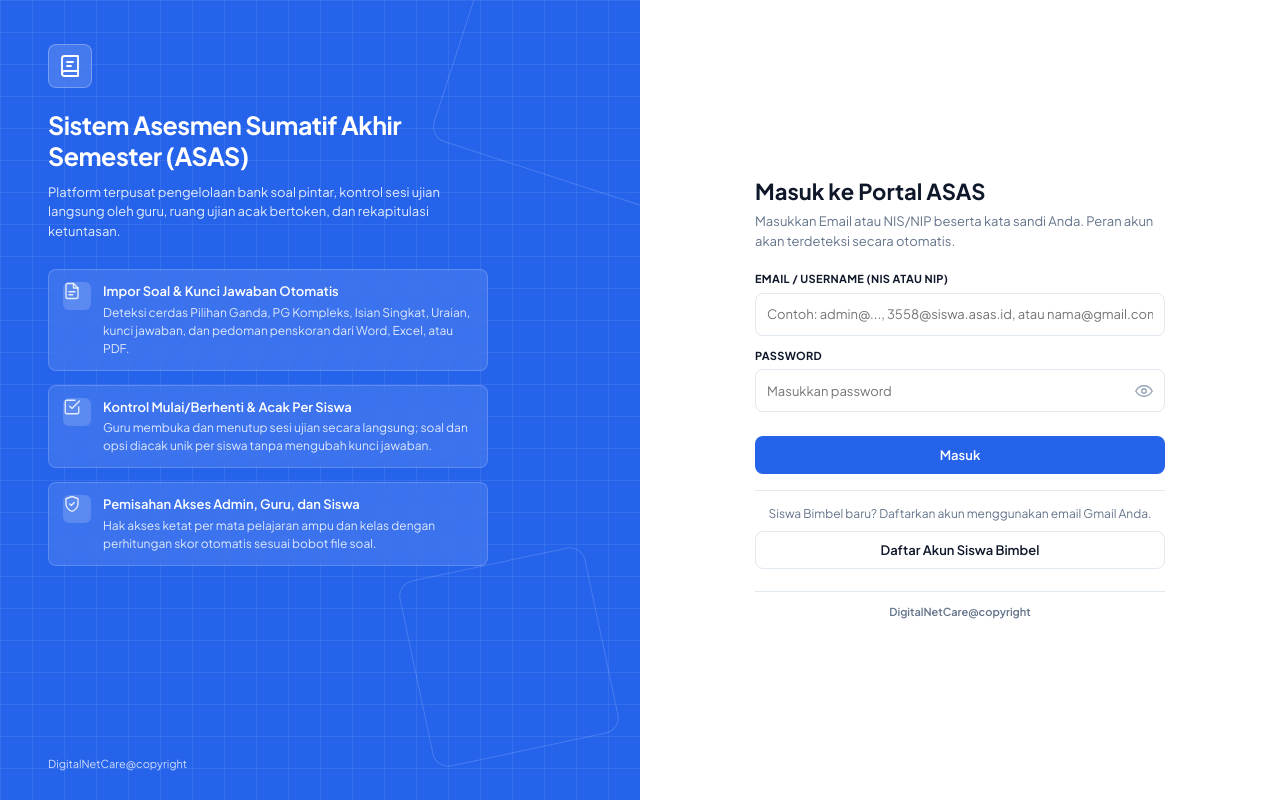
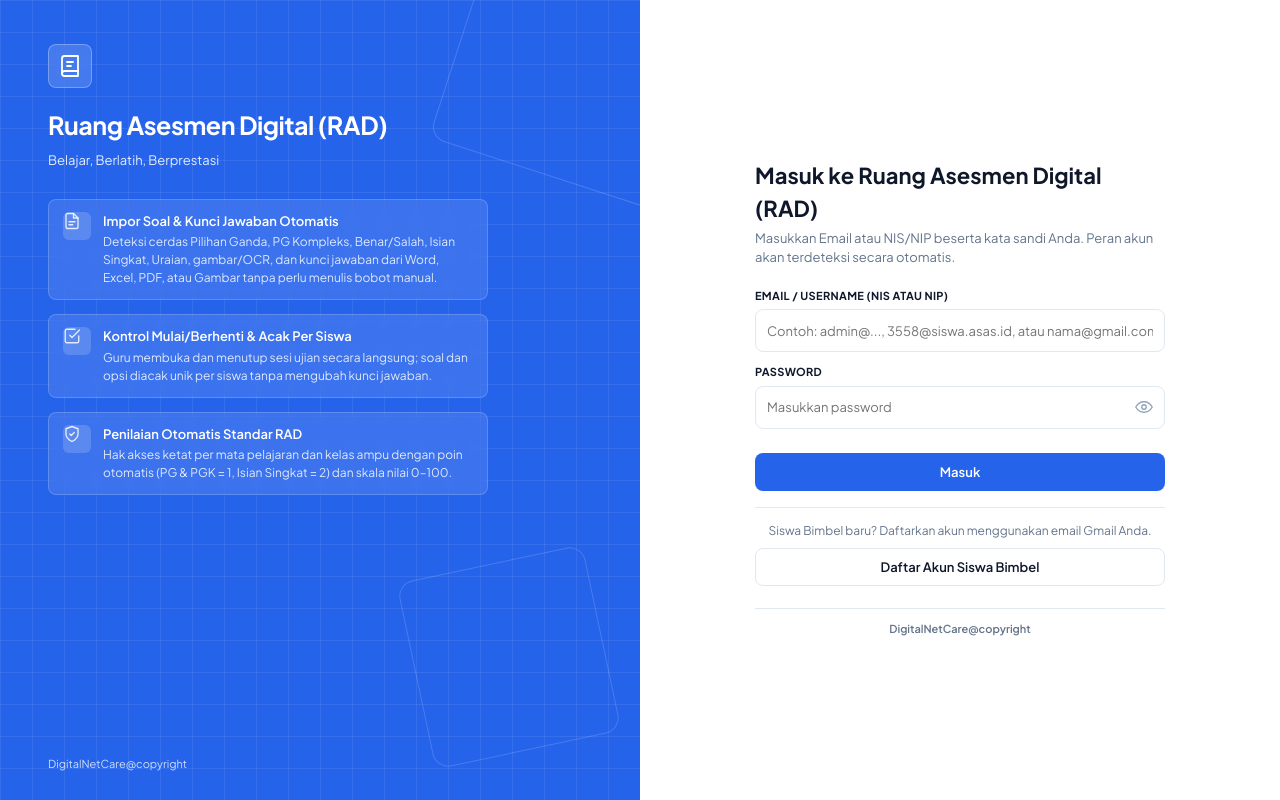
Before and after one commit to santiguruid/asesmen-sumatif-akhir-semester, a plain HTML site: page index.html in a window 1280 px wide. Drawn offline with Linux system fonts and the light colour scheme.

Commit message:
Update index.html

```diff
--- a/index.html
+++ b/index.html
@@ -141,28 +141,28 @@
         <div class="dnc-login-logo">
           <svg class="dnc-ikon"><use href="#icon-brand"></use></svg>
         </div>
-        <h1 class="dnc-login-judul">Sistem Asesmen Sumatif Akhir Semester (ASAS)</h1>
-        <p class="dnc-login-tagline">Platform terpusat pengelolaan bank soal pintar, kontrol sesi ujian langsung oleh guru, ruang ujian acak bertoken, dan rekapitulasi ketuntasan.</p>
+        <h1 class="dnc-login-judul">Ruang Asesmen Digital (RAD)</h1>
+        <p class="dnc-login-tagline">Belajar, Berlatih, Berprestasi</p>
         <ul class="dnc-login-manfaat">
           <li class="dnc-login-manfaat-item">
             <span class="dnc-login-manfaat-ikon"><svg class="dnc-ikon"><use href="#icon-bank"></use></svg></span>
             <div>
-              <strong>Impor Soal & Kunci Jawaban Otomatis</strong>
-              <span>Deteksi cerdas Pilihan Ganda, PG Kompleks, Isian Singkat, Uraian, kunci jawaban, dan pedoman penskoran dari Word, Excel, atau PDF.</span>
+              <strong>Impor Soal &amp; Kunci Jawaban Otomatis</strong>
+              <span>Deteksi cerdas Pilihan Ganda, PG Kompleks, Benar/Salah, Isian Singkat, Uraian, gambar/OCR, dan kunci jawaban dari Word, Excel, PDF, atau Gambar tanpa perlu menulis bobot manual.</span>
             </div>
           </li>
           <li class="dnc-login-manfaat-item">
             <span class="dnc-login-manfaat-ikon"><svg class="dnc-ikon"><use href="#icon-ujian"></use></svg></span>
             <div>
-              <strong>Kontrol Mulai/Berhenti & Acak Per Siswa</strong>
+              <strong>Kontrol Mulai/Berhenti &amp; Acak Per Siswa</strong>
               <span>Guru membuka dan menutup sesi ujian secara langsung; soal dan opsi diacak unik per siswa tanpa mengubah kunci jawaban.</span>
             </div>
           </li>
           <li class="dnc-login-manfaat-item">
             <span class="dnc-login-manfaat-ikon"><svg class="dnc-ikon"><use href="#icon-shield"></use></svg></span>
             <div>
-              <strong>Pemisahan Akses Admin, Guru, dan Siswa</strong>
-              <span>Hak akses ketat per mata pelajaran ampu dan kelas dengan perhitungan skor otomatis sesuai bobot file soal.</span>
+              <strong>Penilaian Otomatis Standar RAD</strong>
+              <span>Hak akses ketat per mata pelajaran dan kelas ampu dengan poin otomatis (PG &amp; PGK = 1, Isian Singkat = 2) dan skala nilai 0–100.</span>
             </div>
           </li>
         </ul>
@@ -172,7 +172,7 @@
 
     <section class="dnc-login-panel-kanan" aria-label="Formulir Masuk">
       <div class="dnc-login-kartu">
-        <h2 class="dnc-login-heading">Masuk ke Portal ASAS</h2>
+        <h2 class="dnc-login-heading">Masuk ke Ruang Asesmen Digital (RAD)</h2>
         <p class="dnc-login-sub">Masukkan Email atau NIS/NIP beserta kata sandi Anda. Peran akun akan terdeteksi secara otomatis.</p>
 
         <div id="dnc-preview-login-slot"></div>
```
